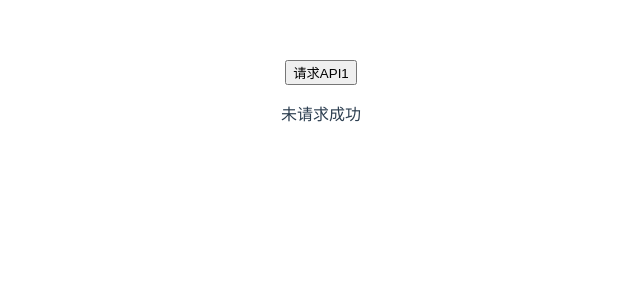
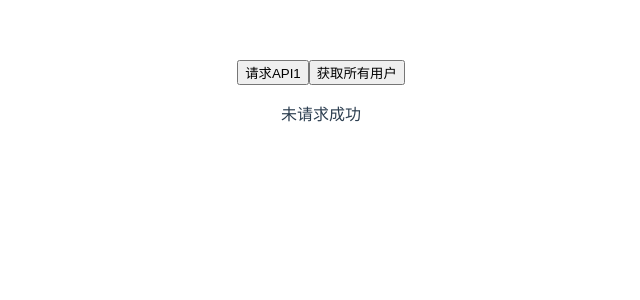
Before and after one commit to sunset768541/weblearn, a Vue app: page / in a window 1280 px wide. Shown: the top 300 px of the page, without its empty margins (319-959 px from the left). Built offline with nearby package versions, Linux system fonts and the light colour scheme.

Commit message:
添加post请求

```diff
--- a/src/api/myapi.js
+++ b/src/api/myapi.js
@@ -1,3 +1,4 @@
 import { doRequest } from "../utils/netutils"
 
 export const requestApi1 = data => doRequest(`/getUserNameById?userId=${data.userId}`, 'get')
+export const GetAllUsers = data =>doRequest("/getAllUser",'post',data)
--- a/src/components/HelloWorld.vue
+++ b/src/components/HelloWorld.vue
@@ -1,12 +1,13 @@
 <template>
   <div class="hello">
     <button @click="startRequest()">请求API1</button>
+    <button @click="getAllUser()">获取所有用户</button>
     <p>{{ myresponse }}</p>
   </div>
 </template>
 
 <script>
-import {requestApi1} from "../api/myapi"
+import {requestApi1,GetAllUsers} from "../api/myapi"
 export default {
   name: 'HelloWorld',
   props: {
@@ -26,6 +27,12 @@ export default {
            requestApi1({userId:"12"}).then((response)=>{this.myresponse = response.data}).catch((error)=>{
           console.log(error)
         })
+      },
+      getAllUser(){
+          GetAllUsers(JSON.stringify({"group": 2})).then((res) =>{
+              this.myresponse = res.data
+          }).catch((error)=>{
+            console.log(error)          })
       }
   },
 }
--- a/src/utils/netutils.js
+++ b/src/utils/netutils.js
@@ -6,7 +6,11 @@ export function doRequest(url, method, data) {
         url:'https://mock.apifox.cn/m1/2264671-0-default'+url,
         data,
         headers: {
-            'User-Agent': 'Apifox/1.0.0 (https://www.apifox.cn)'
-         }
+            'User-Agent': 'Apifox/1.0.0 (https://www.apifox.cn)',
+            'Content-Type': 'application/json',
+            'Accept': '*/*',
+            'Host': 'mock.apifox.cn',
+            'Connection': 'keep-alive'
+         },
     });
 }
```
